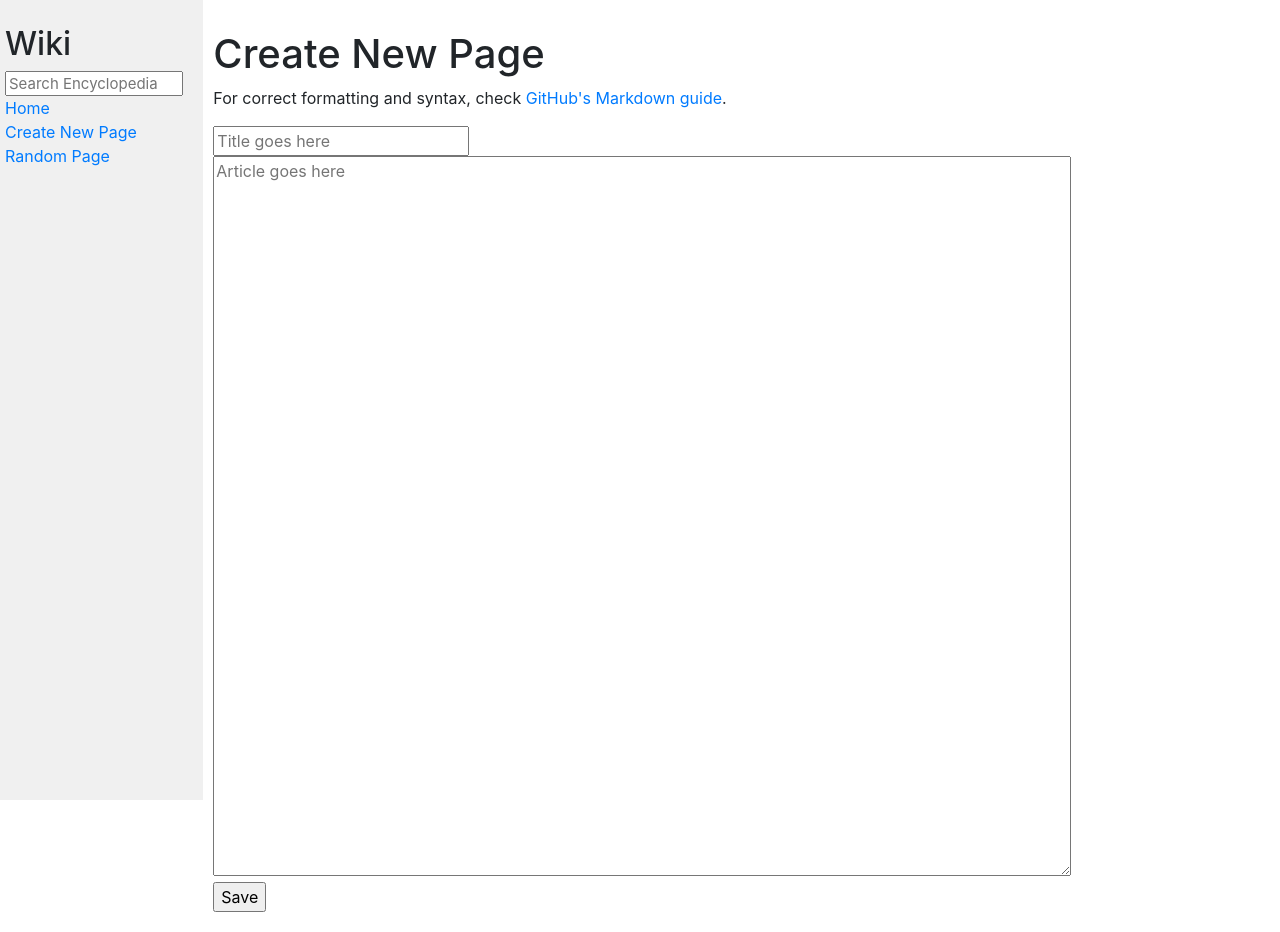
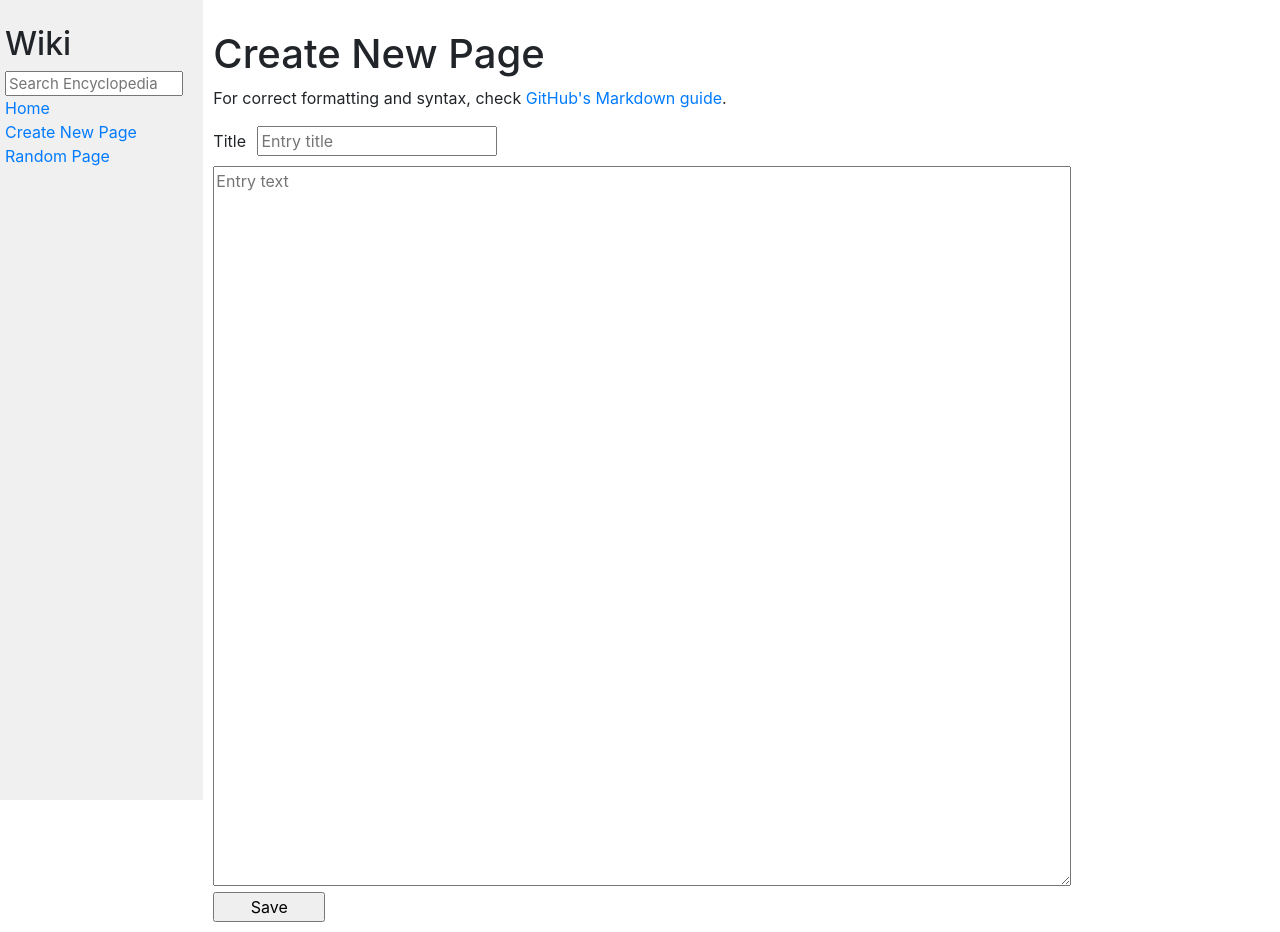
Before and after one commit to Alex-Symonds/web50-wiki, a Django app: page /create_new in a window 1280 px wide. Run offline with Django 3.2, Linux system fonts and the light colour scheme; some libraries are stand-ins or nearby versions.

Commit message:
First commit on web50 branch

```diff
--- a/encyclopedia/static/encyclopedia/styles.css
+++ b/encyclopedia/static/encyclopedia/styles.css
@@ -40,3 +40,13 @@ textarea {
 .form-section{
     clear: both;
 }
+
+#inputTitle{
+    width: 15rem;
+    margin-bottom: 10px;
+    margin-left: 7px;
+}
+
+#saveNew{
+    width: 7rem;
+}
--- a/encyclopedia/templates/encyclopedia/create.html
+++ b/encyclopedia/templates/encyclopedia/create.html
@@ -10,13 +10,14 @@
     <form action="{% url 'create' %}" method="POST">
         {% csrf_token %}
         <div class="form-section">
-            <input type="text" name="new_title" placeholder="Title goes here">
+            <label>Title</label>
+            <input type="text" name="new_title" id="inputTitle" placeholder="Entry title">
         </div>
         <div class="form-section">
-            <textarea name="new_content" placeholder="Article goes here"></textarea>
+            <textarea name="new_content" placeholder="Entry text"></textarea>
         </div>
         <div class="form-section">
-            <input type="submit" value="Save">
+            <input type="submit" id="saveNew" value="Save">
         </div>
     </form>
 {% endblock %}
--- a/encyclopedia/templates/encyclopedia/entry.html
+++ b/encyclopedia/templates/encyclopedia/entry.html
@@ -6,5 +6,5 @@
 
 {% block body %}
     <a href="{% url 'edit' %}?t={{ title }}">[edit]</a>
-    {{ entry_contents }}
+    {{ entry_contents|safe }}
 {% endblock %}
--- a/encyclopedia/templates/encyclopedia/error.html
+++ b/encyclopedia/templates/encyclopedia/error.html
@@ -7,5 +7,5 @@
 {% block body %}
     <h1>Entry Not Found</h1>
     <p>Requested entry regarding "{{ title }}" was not found. :( </p>
-    <p>Perhaps you could write one?</p>
+    <p>Perhaps you could <a href="{% url 'create' %}">create one?</a></p>
 {% endblock %}
--- a/encyclopedia/views.py
+++ b/encyclopedia/views.py
@@ -2,6 +2,7 @@ from django.shortcuts import render
 from django.urls import reverse
 from django.http import HttpResponseRedirect
 import random
+import markdown2
 
 
 from . import util
@@ -20,7 +21,7 @@ def entry(request, title):
     if entry:
         return render(request, "encyclopedia/entry.html", {
             "title": title,
-            "entry_contents": entry
+            "entry_contents": markdown2.markdown(entry)
         })
 
     # Show an error page
```
Also changed, not shown: entries/CSS.md (line endings or trailing spaces).
